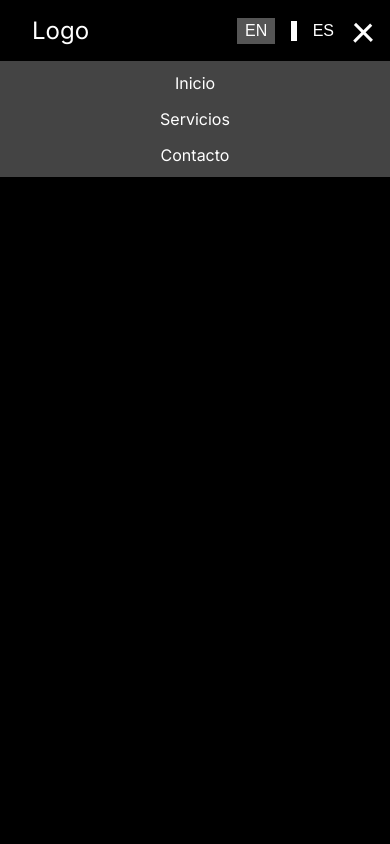
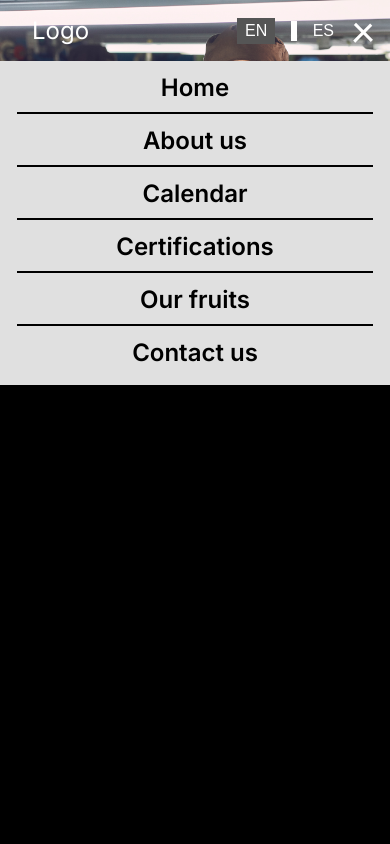
Before and after one commit to FranzDuran/pachamama-farms-web, a Next.js app: page / in a window 390 px wide. Both pictures are taken after a click on the element 362 px from the left and 30 px from the top of the page. Shown: the top 844 px of the page. Built offline with nearby package versions, Linux system fonts and the light colour scheme.

Commit message:
menu mobile

```diff
--- a/src/app/page.js
+++ b/src/app/page.js
@@ -1,12 +1,12 @@
 import Navbar from "@/components/Navbar/Navbar";
 import styles from "./page.module.css";
-import HomeSeccion from "@/app/seccions/home/home.js"
+import HomeSeccion from "@/app/seccions/home/home.js";
 
 export default function Home() {
   return (
     <main>
-      <div>
       <Navbar />
+      <HomeSeccion />
       <section data-text-color="white" className={styles.section1}>
         <h1>Section 1</h1>
       </section>
@@ -16,9 +16,6 @@ export default function Home() {
       <section data-text-color="white" className={styles.section3}>
         <h1>Section 3</h1>
       </section>
-      </div>
-      <HomeSeccion></HomeSeccion>
-
     </main>
   );
 }
--- a/src/components/Navbar/Navbar.jsx
+++ b/src/components/Navbar/Navbar.jsx
@@ -70,9 +70,12 @@ const Navbar = () => {
       </div>
       {isMenuOpen && (
         <ul className={styles.menu}>
-          <li>Inicio</li>
-          <li>Servicios</li>
-          <li>Contacto</li>
+          <li>Home</li>
+          <li>About us</li>
+          <li>Calendar</li>
+          <li>Certifications</li>
+          <li>Our fruits</li>
+          <li id={styles.borderLi}>Contact us</li>
         </ul>
       )}
     </nav>
--- a/src/components/Navbar/navbar.module.css
+++ b/src/components/Navbar/navbar.module.css
@@ -68,7 +68,7 @@
 
   .menu {
     list-style: none;
-    background-color: #444;
+    background-color: #e0e0e0;
     position: absolute;
     top: 100%;
     left: 0;
@@ -83,7 +83,18 @@
     cursor: pointer;
     padding: 0.25rem;
     transition: background-color 0.3s;
+    color: #000;
     margin: auto;
+    font-size: 24px;
+    font-weight: 600;
+    border-bottom: 2px solid #000;
+    width: 95%;
+    text-align: center;
+    padding-bottom: 10px;
+  }
+
+  #borderLi{
+    border-bottom: none;
   }
 
   .menu li:hover {
```
Lines whose indentation alone changed are shown as unchanged.
